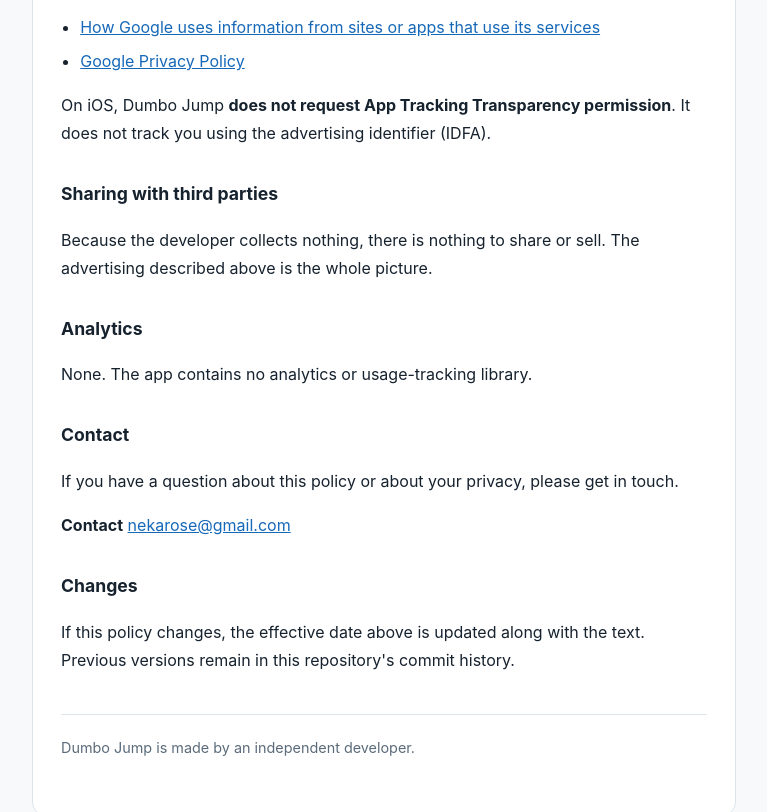
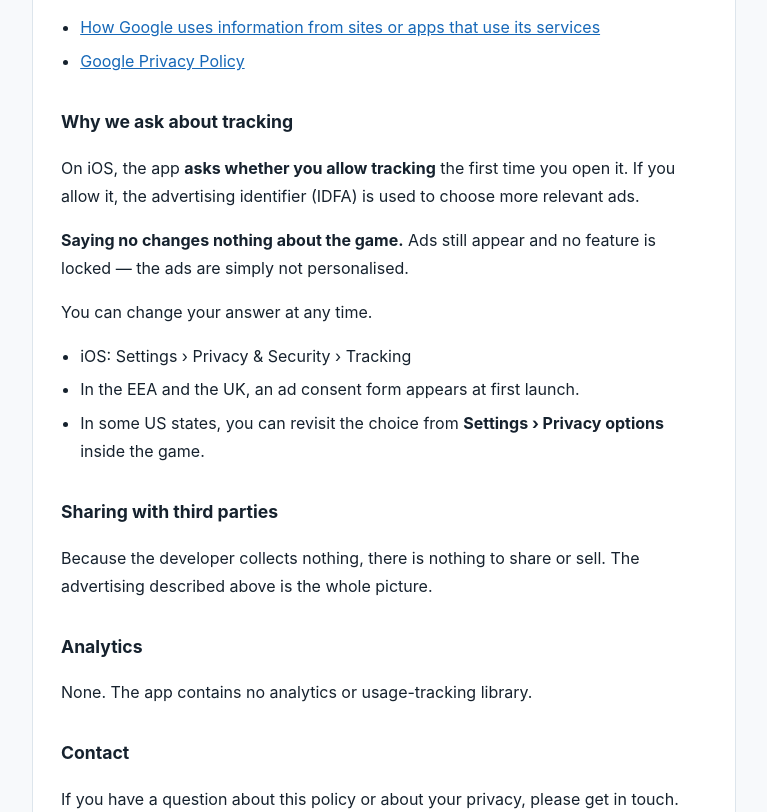
Before and after one commit to nekarose/dumbo-jump-site, a plain HTML site: page privacy/en/index.html in a window 1280 px wide. Shown: the part 859-1671 px from the top of the page, without its empty margins (256-1023 px from the left). Drawn offline with Linux system fonts and the light colour scheme.

Commit message:
추적 동의를 넣었으므로 방침을 고쳤다
앱에 UMP 동의 흐름과 `NSUserTrackingUsageDescription` 이 들어갔다. 그래서
"iOS 에서 앱 추적 권한을 요청하지 않습니다" 가 **거짓이 됐다.** 묻는다는
사실, 거절해도 게임과 광고가 그대로라는 것, 그리고 나중에 바꾸는 세 가지
길(iOS 설정 · 유럽 동의 창 · 게임 안 개인정보 선택)을 적었다.

코드가 실제로 들어온 뒤에 고쳤다 — 미리 바꿨으면 이번엔 반대 방향으로
사실과 어긋났다.

Co-Authored-By: Claude Opus 5 <noreply@anthropic.com>

```diff
--- a/privacy/en/index.html
+++ b/privacy/en/index.html
@@ -10,7 +10,7 @@
 <nav class="home"><a href="../../">← Dumbo Jump</a></nav>
 <main>
   <h1>Dumbo Jump Privacy Policy</h1>
-  <p class="lede">Effective 31 August 2026</p>
+  <p class="lede">Effective 31 August 2026 (revised)</p>
   <p class="lang"><a href="../">한국어</a></p>
 
   <p><b>Dumbo Jump does not collect personal information.</b> There is no
@@ -37,9 +37,19 @@
     <li><a href="https://policies.google.com/technologies/partner-sites" rel="noopener">How Google uses information from sites or apps that use its services</a></li>
     <li><a href="https://policies.google.com/privacy" rel="noopener">Google Privacy Policy</a></li>
   </ul>
-  <p>On iOS, Dumbo Jump <b>does not request App Tracking Transparency
-  permission</b>. It does not track you using the advertising identifier
-  (IDFA).</p>
+  <h2>Why we ask about tracking</h2>
+  <p>On iOS, the app <b>asks whether you allow tracking</b> the first time you
+  open it. If you allow it, the advertising identifier (IDFA) is used to
+  choose more relevant ads.</p>
+  <p><b>Saying no changes nothing about the game.</b> Ads still appear and no
+  feature is locked — the ads are simply not personalised.</p>
+  <p>You can change your answer at any time.</p>
+  <ul>
+    <li>iOS: Settings › Privacy &amp; Security › Tracking</li>
+    <li>In the EEA and the UK, an ad consent form appears at first launch.</li>
+    <li>In some US states, you can revisit the choice from
+    <b>Settings › Privacy options</b> inside the game.</li>
+  </ul>
 
   <h2>Sharing with third parties</h2>
   <p>Because the developer collects nothing, there is nothing to share or
```
Also changed, not shown: privacy/index.html (+13 -3 lines).
